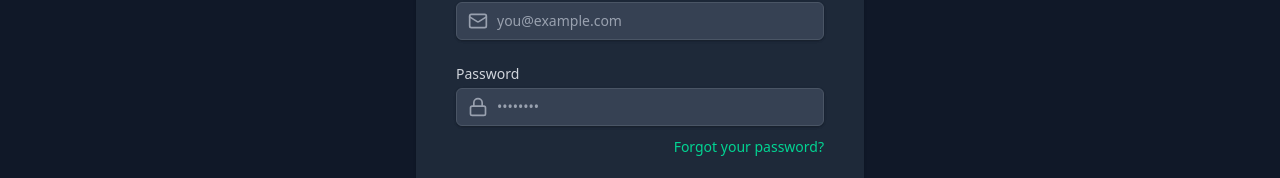
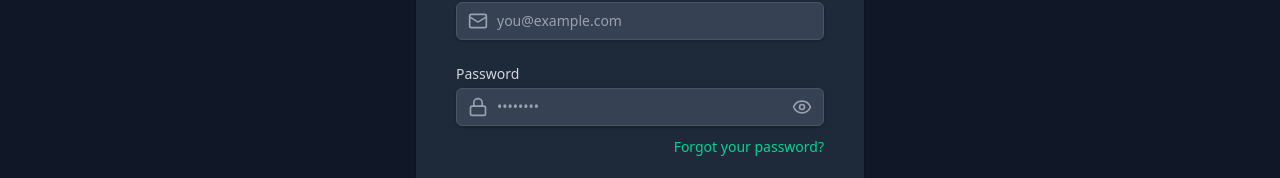
Before and after one commit to valelectronic/DERA-FRONTEND, a React (Vite) app: page /login in a window 1280 px wide. Shown: the part 401-579 px from the top of the page. Built offline with nearby package versions, Linux system fonts and the light colour scheme.

Commit message:
login functionality completed

```diff
--- a/src/pages/LoginPages.jsx
+++ b/src/pages/LoginPages.jsx
@@ -1,18 +1,26 @@
 import { useState } from "react";
 import { motion } from "framer-motion";
-import { Link } from "react-router-dom";
+import { Link ,useNavigate} from "react-router-dom";
 import { LogIn, Mail, Lock, ArrowRight, Loader, Eye, EyeOff } from "lucide-react";
+import { useUserStore } from "../stores/useUserStore";
+
 
 const LoginPage = () => {
 	const [email, setEmail] = useState("");
 	const [password, setPassword] = useState("");
 	const [showPassword, setShowPassword] = useState(false);
+    const {login,loading} = useUserStore()
+    const navigate = useNavigate()
 
-	const loading = false; // Replace with actual loading state from your login function
 
 	const handleSubmit = (e) => {
 		e.preventDefault();
 		console.log(email, password);
+        login({ email, password }, () => {
+      setEmail("");
+      setPassword("");
+      navigate("/");
+    });
 	};
 
 	return (
@@ -70,7 +78,7 @@ const LoginPage = () => {
 		</div>
 		<input
 			id='password'
-			type='password'
+			 type={showPassword ? "text" : "password"}
 			required
 			value={password}
 			onChange={(e) => setPassword(e.target.value)}
@@ -79,6 +87,14 @@ const LoginPage = () => {
 			focus:border-emerald-500 sm:text-sm'
 			placeholder='••••••••'
 		/>
+             <button
+                  type="button"
+                  onClick={() => setShowPassword(!showPassword)}
+                  className="absolute inset-y-0 right-0 pr-3 flex items-center text-gray-400"
+                  tabIndex={-1}
+                >
+                  {showPassword ? <EyeOff className="h-5 w-5" /> : <Eye className="h-5 w-5" />}
+                </button>
 	</div>
 	<div className='text-right mt-2'>
 		<Link to='/forgotPassword' className='text-sm text-emerald-400 hover:text-emerald-300'>
--- a/src/stores/useUserStore.js
+++ b/src/stores/useUserStore.js
@@ -30,18 +30,24 @@ signup: async ({ name, email, password, confirmPassword }) => {
   }
 }
 ,
-	login: async (email, password) => {
+login: async ({ email, password }, callback) => {
   set({ loading: true });
 
   try {
     const res = await axios.post("/auth/login", { email, password });
 
     set({ user: res.data, loading: false });
+    toast.success("Login successful");
+
+    if (typeof callback === "function") callback();
   } catch (error) {
     set({ loading: false });
-			toast.error(error.response.data.message || "An error occurred");
+    toast.error(
+      error?.response?.data?.message || error.message || "An error occurred"
+    );
   }
 },
+
 
 	logout: async () => {
 		try {
```
Lines whose indentation alone changed are shown as unchanged.
